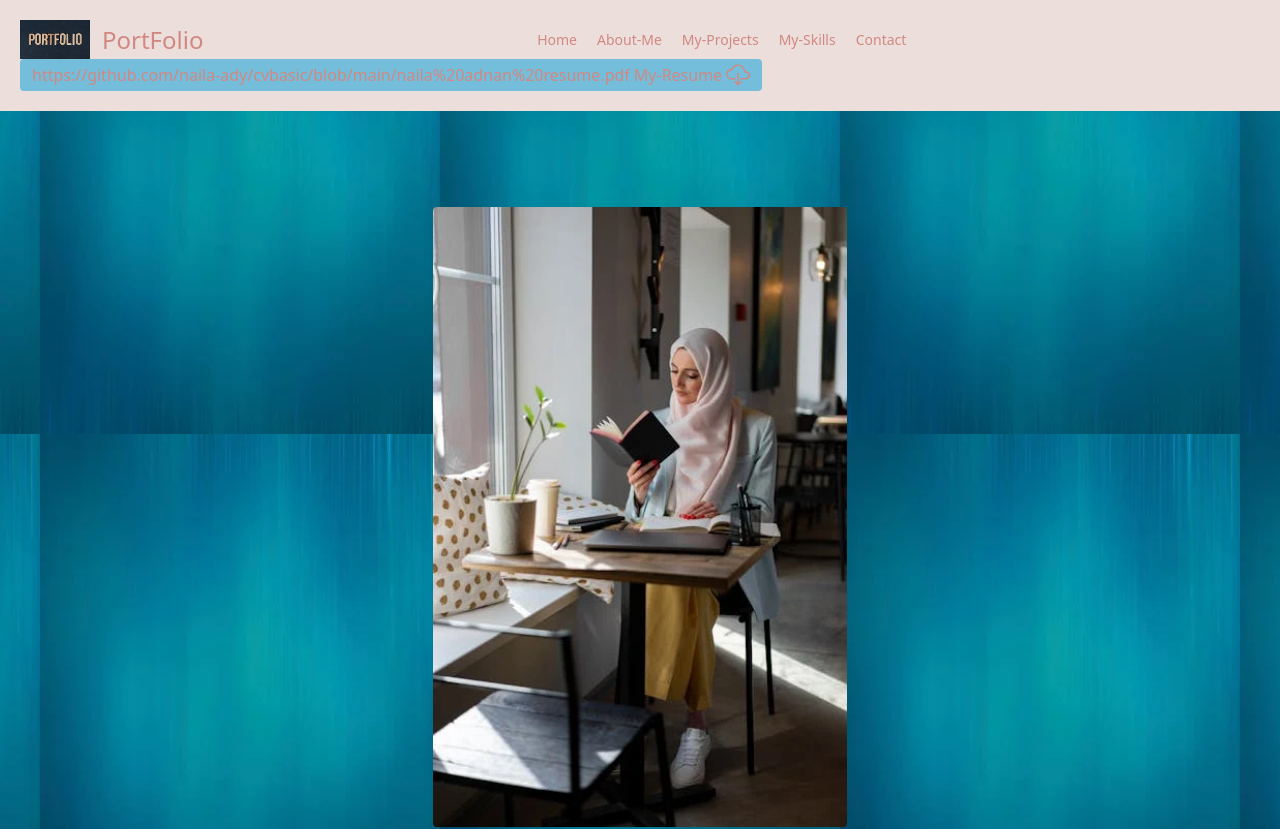
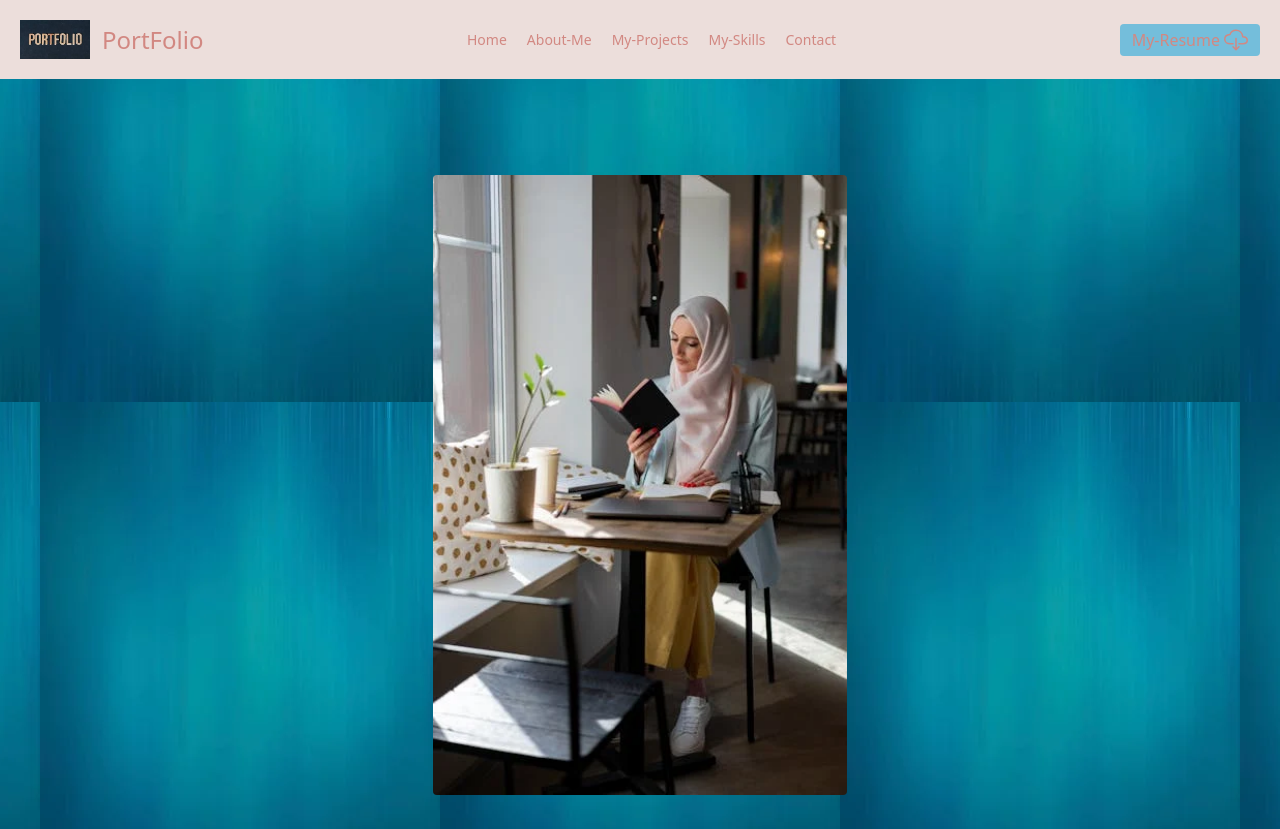
Before and after one commit to naila-ady/newpf, a Next.js app: page / in a window 1280 px wide. Shown: the top 829 px of the page. Built offline with nearby package versions, Linux system fonts and the light colour scheme.

Commit message:
Update Navbar.tsx

```diff
--- a/app/components/Navbar.tsx
+++ b/app/components/Navbar.tsx
@@ -29,7 +29,7 @@ import { IoCloudDownloadOutline } from "react-icons/io5";
      <a href="#">
       <button className="inline-flex items-center text-[#d28882] bg-[#74bedb]  border-0 py-1 px-3 mx-0
       focus:outline-none hover:bg- rounded text-base mt-4 md:mt-0 gap-1">
-       <Link>https://github.com/naila-ady/cvbasic/blob/main/naila%20adnan%20resume.pdf</Link>
+
         My-Resume
         <div className="text-2xl text-[#d28882] ">
        <IoCloudDownloadOutline/></div>
```
